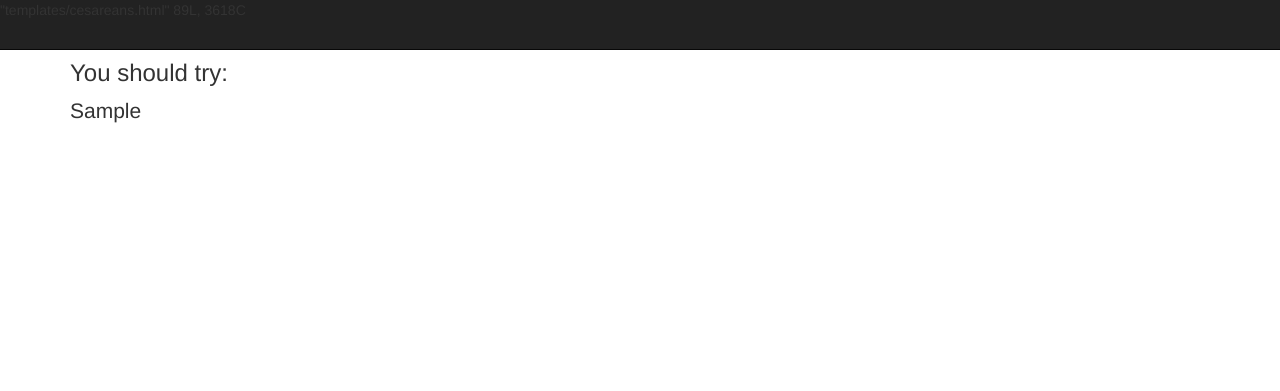
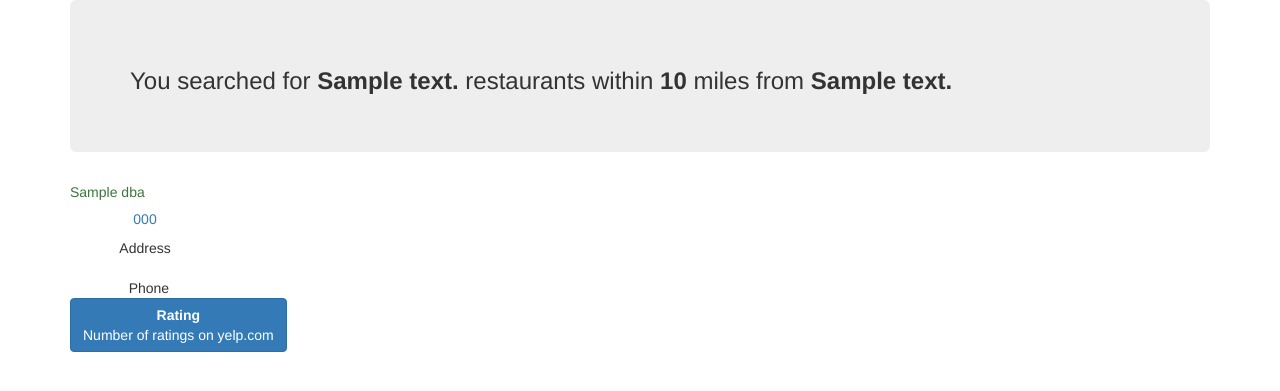
Before and after one commit to rbarryanwar/SafeEats, a Flask app: template SafeEats_flask/templates/output.html in a window 1280 px wide. Shown: the top 391 px of the page. Run offline with Flask 2, Linux system fonts and the light colour scheme; the template is opened without the code that fills it: most values are stand-ins (such as "Sample title", 1, 10 or a date in 2020); some libraries are stand-ins or nearby versions.

Commit message:
general updates

```diff
--- a/SafeEats_flask/templates/output.html
+++ b/SafeEats_flask/templates/output.html
@@ -14,38 +14,41 @@
     <!-- Bootstrap core CSS -->
     <link href="../static/css/bootstrap.min.css" rel="stylesheet">
 
-    <!-- IE10 viewport hack for Surface/desktop Windows 8 bug -->
-    <link href="../../assets/css/ie10-viewport-bug-workaround.css" rel="stylesheet">
-
-    <!-- Custom styles for this template -->
-    <link href="starter-template.css" rel="stylesheet">
-
-    <!-- Just for debugging purposes. Don't actually copy these 2 lines! -->
-    <!--[if lt IE 9]><script src="../../assets/js/ie8-responsive-file-warning.js"></script><![endif]-->
-    <script src="../../assets/js/ie-emulation-modes-warning.js"></script>
-
-    <!-- HTML5 shim and Respond.js for IE8 support of HTML5 elements and media queries -->
-    <!--[if lt IE 9]>
-      <script src="https://oss.maxcdn.com/html5shiv/3.7.3/html5shiv.min.js"></script>
-      <script src="https://oss.maxcdn.com/respond/1.4.2/respond.min.js"></script>
-    <![endif]-->
   </head>
 
   <body>
+    <!-- Page Content -->
+    <div class="text-dark container col-9 mx-auto">
+        <!-- Jumbotron Header -->
+          <header class="jumbotron jumbotron-fluid my-0 p-4">
+            <h3>You searched for <b>{{cuisine}}</b> restaurants within <b>{{Dist}}</b> miles from <b>{{Full_Address}}</b></h3>
+          </header>
 
-    <nav class="navbar navbar-inverse navbar-fixed-top">
-"templates/cesareans.html" 89L, 3618C
-        </div><!--/.nav-collapse -->
+      <!-- Page Features -->
+      <div class="mt-5 card-deck">
+        {% for index, row in top3.iterrows() %}
+          <div class="card bg-light text-dark  mx-auto mb-5 col=3" style="min-width:15rem;max-width:15rem;">
+
+          <div class="card-header d-flex align-items-center">
+
+            <span class="font-weight-bold text-success mr-auto">{{row['dba']}}</span>
+
+          </div>
+          <div class="card-body text-dark text-center d-flex align-content-between flex-wrap">
+            <div class="h5 text-dark card-title"><a href="{{row['biz-url']}}">{{row["zipcode"]}}</a></div>
+
+            <address class="mx-auto w-75 text-dark">Address</address>
+
+            <div class="mx-auto font-weight-bold"><span class="fas fa-mobile-alt">&nbsp;</span> Phone</div>
+          </div>
+          <div class="card-footer text-center">
+            <a role="button" class="w-100 mx-auto btn btn-primary" href="{{row['biz-url']}}"><strong>Rating</strong><br/>Number of ratings on yelp.com</a>
+          </div>
+            </div>
+        {% endfor %}
       </div>
-    </nav>
-<br><br>
 
-
-
-    <div class="container">
-      <div class="starter-template">
-        <h3>You should try:</h3>
-        <p class="lead">{{top3}}</b></p>
+      <div class="mt-3" id='expanded_details'></div>
       </div>
 
 
```
Also changed, not shown: SafeEats_flask/SafeEats.py (+32 -21 lines), 2 other files.
